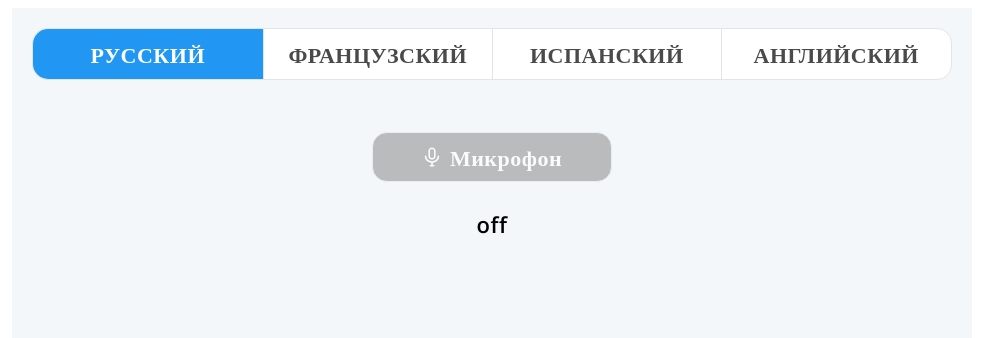
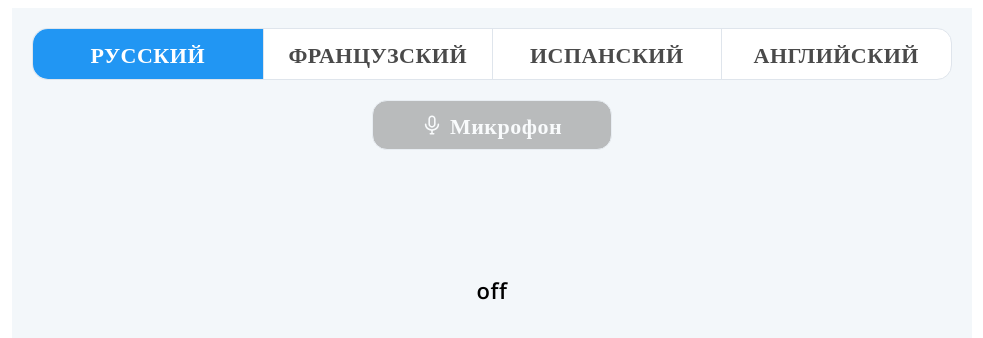
Before and after one commit to Vvtu/voice-recognition, a React (Vite) app: page / in a window 1280 px wide. Shown: the top 338 px of the page, without its empty margins (148-1131 px from the left). Built offline with nearby package versions, Linux system fonts and the light colour scheme.

Commit message:
fix mic animation

```diff
--- a/src/pages/speach/speach.module.css
+++ b/src/pages/speach/speach.module.css
@@ -13,6 +13,13 @@
   padding: 0px;
 
   background-color: #f3f7fa;
+}
+
+.centerContainer {
+  width: 100%;
+  display: flex;
+  align-items: center;
+  justify-content: center;
 }
 
 .micButtonContaineer {
@@ -35,8 +42,20 @@
   background-color: red;
 }
 
+@keyframes logo-opacity {
+  0% {
+    opacity: 1;
+  }
+  50% {
+    opacity: 0.1;
+  }
+  100% {
+    opacity: 1;
+  }
+}
+
 .micButtonContaineerOn {
-  /* */
+  animation: logo-opacity infinite 2s linear;
 }
 
 .micButtonContaineerOff {
--- a/src/pages/speach/speach.tsx
+++ b/src/pages/speach/speach.tsx
@@ -2,6 +2,7 @@
 import { useState, useEffect, useRef } from 'react';
 
 import { useSearchParams } from 'react-router-dom';
+
 import classNames from 'classnames';
 
 import { LANGUAGE_PARAM, ILanguageParam } from '@/app-constants';
@@ -54,11 +55,12 @@ export function Speach() {
 
   return (
     <>
-      <div className={styles.appContainer}>
-        <div className={styles.height0}>&nbsp;</div>
-        <div className={styles.logoContainer}>
+      <div className={styles.centerContainer}>
         <div
-            className={classNames(styles.micButtonContaineer, styles.micButtonContaineerOff)}
+          className={classNames(
+            styles.micButtonContaineer,
+            workingStatus === 'off' ? styles.micButtonContaineerOff : styles.micButtonContaineerOn,
+          )}
           onClick={() => {
             if (workingStatus === 'off') {
               setWorkingStatus('on');
@@ -72,6 +74,13 @@ export function Speach() {
             {'Микрофон'}
           </div>
         </div>
+      </div>
+      <br />
+      <br />
+      <br />
+      <div className={styles.appContainer}>
+        <div className={styles.height0}>&nbsp;</div>
+        <div className={styles.logoContainer}>
           {/* <img src={Logo} alt="Logo icon" width="82" height="89" /> */}
         </div>
         <div className={styles.logoContainer}>
```
Lines whose indentation alone changed are shown as unchanged.
